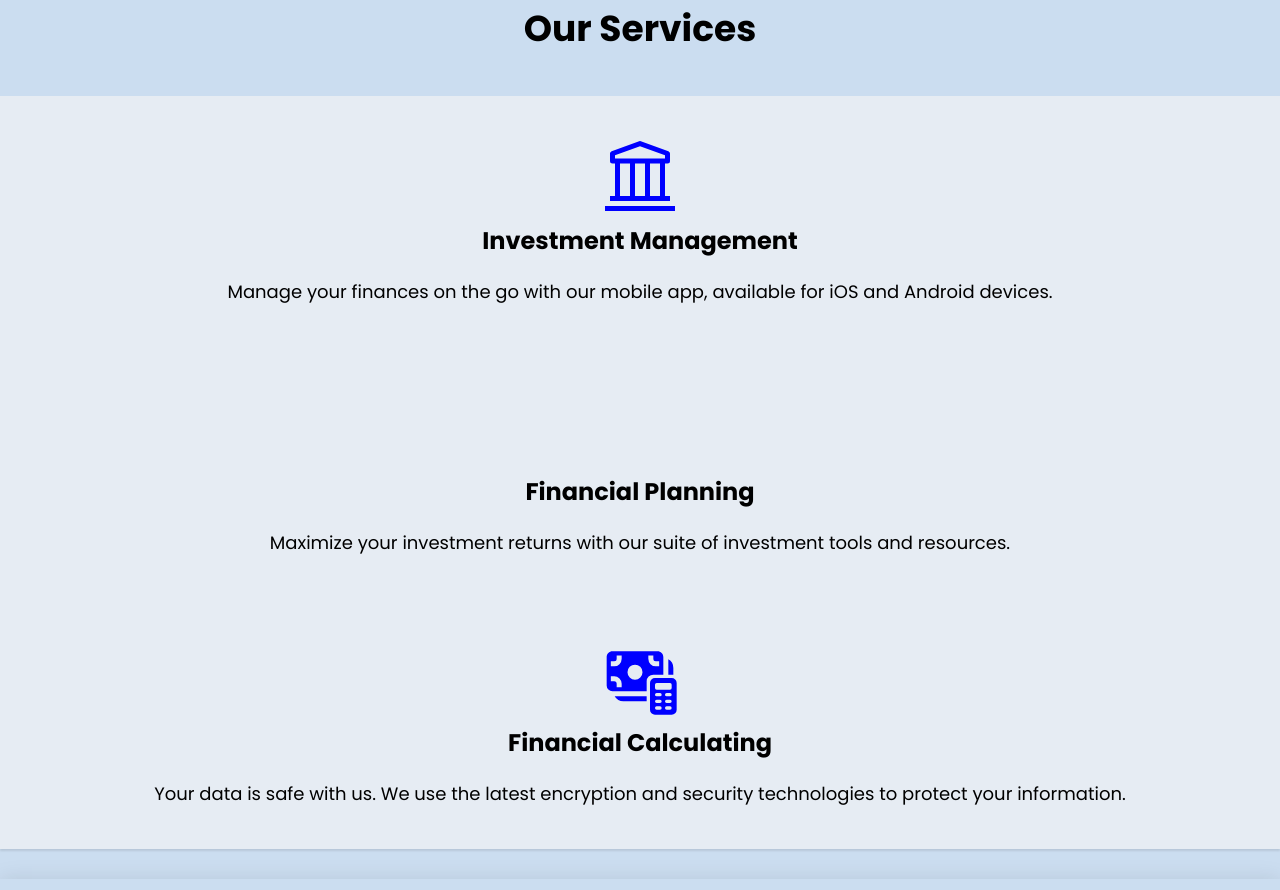
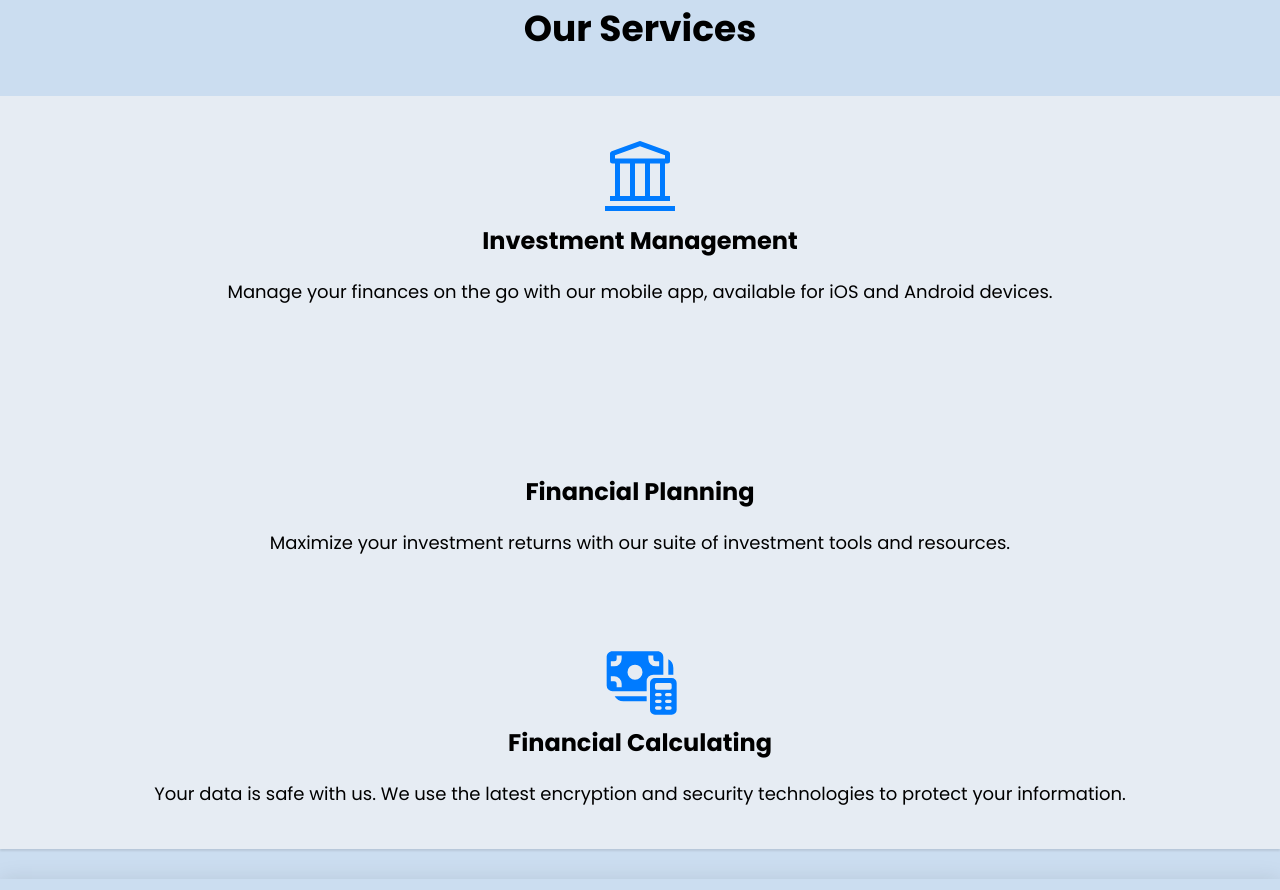
Before and after one commit to murlipatel1/gfg_cloudhackethon, a React (Create React App) app in the folder client_react/: page / in a window 1280 px wide. Shown: the part 2360-3250 px from the top of the page. Built offline with nearby package versions, Linux system fonts and the light colour scheme; some icons are missing.

Commit message:
update home icons

```diff
--- a/client_react/src/components/Home/HomePage.jsx
+++ b/client_react/src/components/Home/HomePage.jsx
@@ -100,7 +100,11 @@ export default function HomePage(props) {
             <div className="row">
               <div className="col-md-4">
                 <div className="feature-item">
-                  <Icon icon="clarity:mobile-phone-solid" color="blue" className="imagesize"/>
+                  <Icon
+                    icon="clarity:mobile-phone-solid"
+                    color="#007bff"
+                    className="imagesize"
+                  />
                   <h3>Mobile App</h3>
                   <p>
                     Manage your finances on the go with our mobile app,
@@ -110,7 +114,11 @@ export default function HomePage(props) {
               </div>
               <div className="col-md-4">
                 <div className="feature-item">
-                <Icon icon="mdi:finance" color="blue" className="imagesize"/>
+                  <Icon
+                    icon="mdi:finance"
+                    color="#007bff"
+                    className="imagesize"
+                  />
                   <h3>Investment Tools</h3>
                   <p>
                     Maximize your investment returns with our suite of
@@ -120,8 +128,11 @@ export default function HomePage(props) {
               </div>
               <div className="col-md-4">
                 <div className="feature-item">
-
-                <Icon icon="mdi:server-shield" color="blue" className="imagesize"/>
+                  <Icon
+                    icon="mdi:server-shield"
+                    color="#007bff"
+                    className="imagesize"
+                  />
                   <h3>Security</h3>
                   <p>
                     Your data is safe with us. We use the latest encryption and
@@ -187,8 +198,11 @@ export default function HomePage(props) {
             <div className="row">
               <div className="col-md-4">
                 <div className="feature-item">
-
-                  <Icon icon="carbon:finance" color="blue" className="imagesize"/>
+                  <Icon
+                    icon="carbon:finance"
+                    color="#007bff"
+                    className="imagesize"
+                  />
                   <h3>Investment Management</h3>
                   <p>
                     Manage your finances on the go with our mobile app,
@@ -198,7 +212,11 @@ export default function HomePage(props) {
               </div>
               <div className="col-md-4">
                 <div className="feature-item">
-                <Icon icon="solar:hand-money-linear" color="blue" className="imagesize"/>
+                  <Icon
+                    icon="solar:hand-money-linear"
+                    color="#007bff"
+                    className="imagesize"
+                  />
                   <h3>Financial Planning</h3>
                   <p>
                     Maximize your investment returns with our suite of
@@ -208,7 +226,11 @@ export default function HomePage(props) {
               </div>
               <div className="col-md-4">
                 <div className="feature-item">
-                <Icon icon="fluent:money-calculator-24-filled" color="blue" className="imagesize" />
+                  <Icon
+                    icon="fluent:money-calculator-24-filled"
+                    color="#007bff"
+                    className="imagesize"
+                  />
                   <h3>Financial Calculating</h3>
                   <p>
                     Your data is safe with us. We use the latest encryption and
--- a/client_react/src/components/Home/homepage.css
+++ b/client_react/src/components/Home/homepage.css
@@ -470,7 +470,6 @@ footer .copyright {
   margin-top: 20px;
 }
 
-
-.imagesize{
+.imagesize {
   font-size: 5rem;
 }
```
